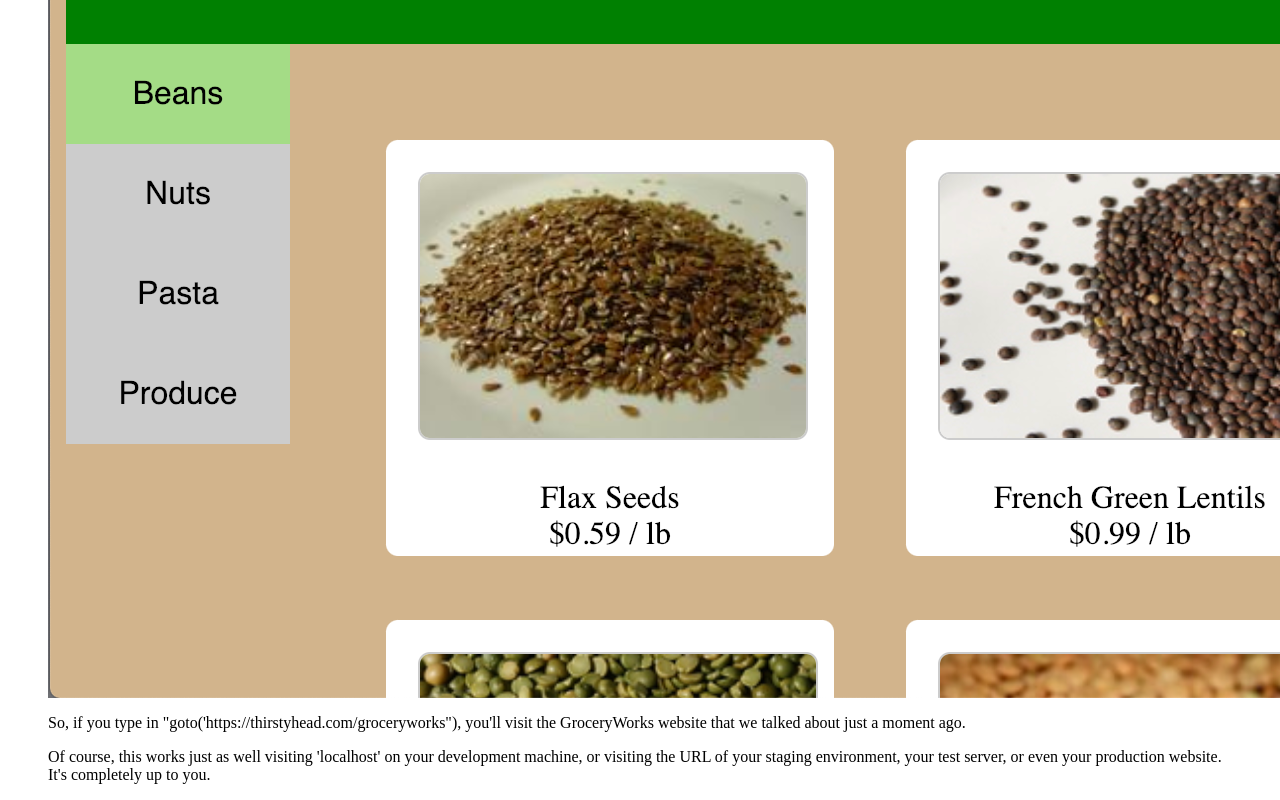
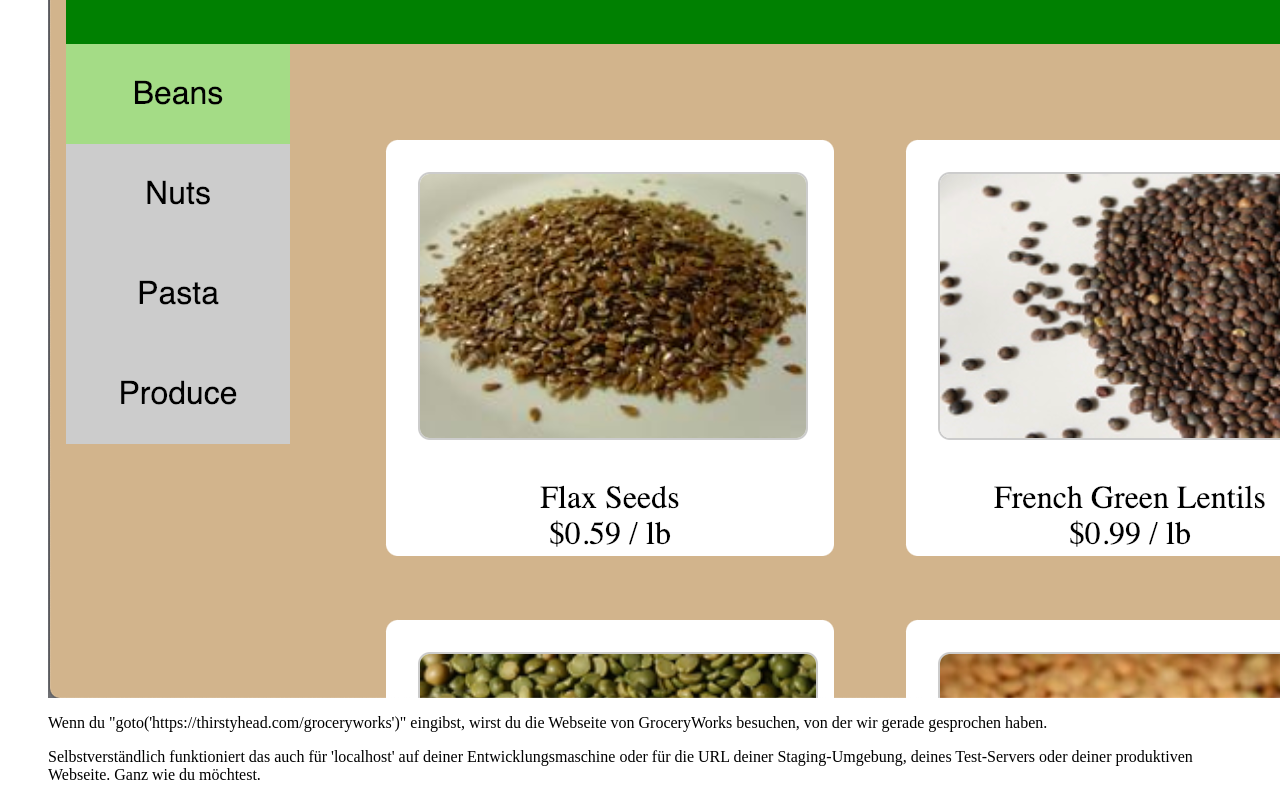
Before and after one commit to ThirstyHead/introducing-taiko, a website: page slides/de-de/slides/taiko-goto-2/index.html in a window 1280 px wide. Shown: the part 439-1239 px from the top of the page. Drawn offline with Linux system fonts and the light colour scheme.

Commit message:
Translated second goto slide.

```diff
--- a/slides/de-de/slides/taiko-goto-2/index.html
+++ b/slides/de-de/slides/taiko-goto-2/index.html
@@ -1,6 +1,5 @@
       <section class="theme-invert">
         <h2 hidden aria-hidden="false">.api goto</h2>
-        <audio src="audio.mp3"></audio>
         <figure>
           <pre><code>
 &gt; goto('https://thirstyhead.com/groceryworks')
@@ -14,10 +13,13 @@
 
           <figcaption>
             <p>
-      So, if you type in "goto('https://thirstyhead.com/groceryworks"), you'll visit the GroceryWorks website that we talked about just a moment ago.
+                Wenn du "goto('https://thirstyhead.com/groceryworks')" eingibst, wirst du die Webseite von GroceryWorks
+                besuchen, von der wir gerade gesprochen haben.
             </p>
             <p>
-Of course, this works just as well visiting 'localhost' on your development machine, or visiting the URL of your staging environment, your test server, or even your production website. It's completely up to you.
+                Selbstverständlich funktioniert das auch für 'localhost' auf deiner Entwicklungsmaschine oder für
+                die URL deiner Staging-Umgebung, deines Test-Servers oder deiner produktiven Webseite.
+                Ganz wie du möchtest.
             </p>
 
           </figcaption>
```
Also changed, not shown: 1 other file.
